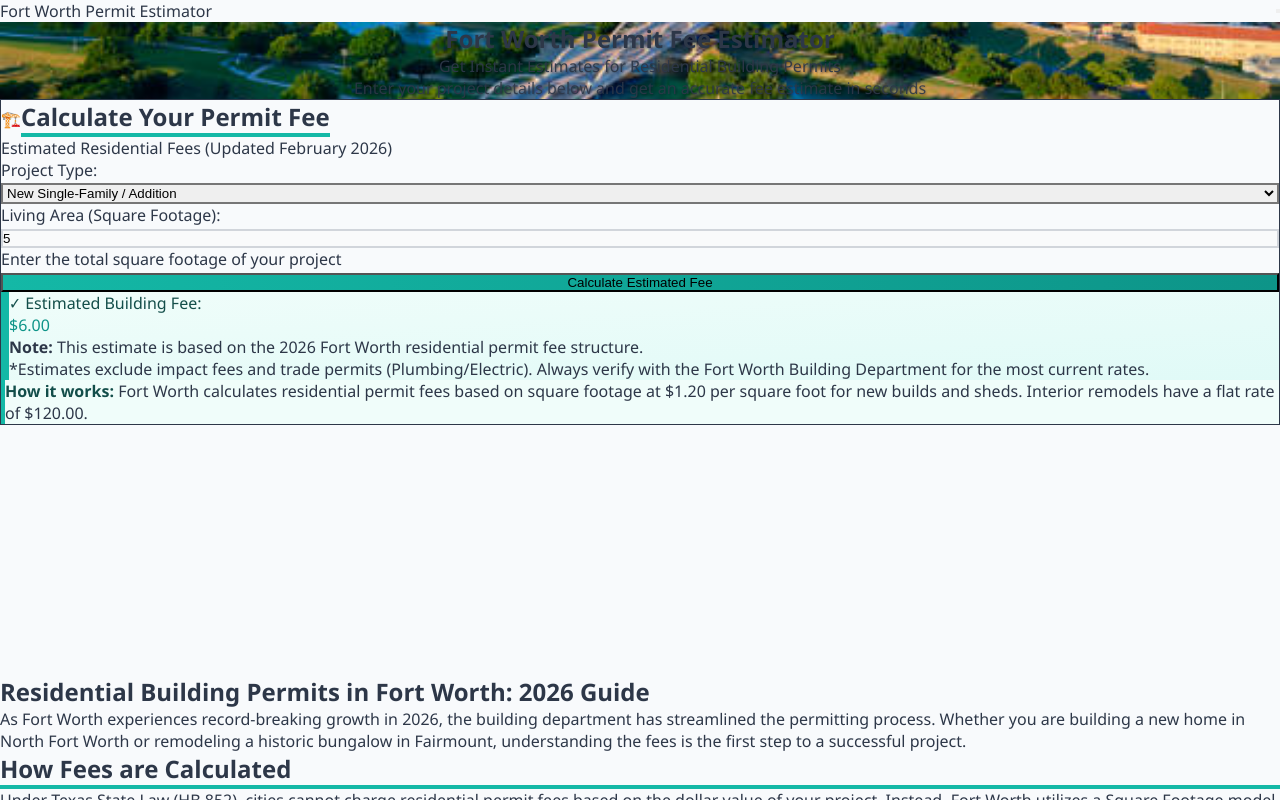
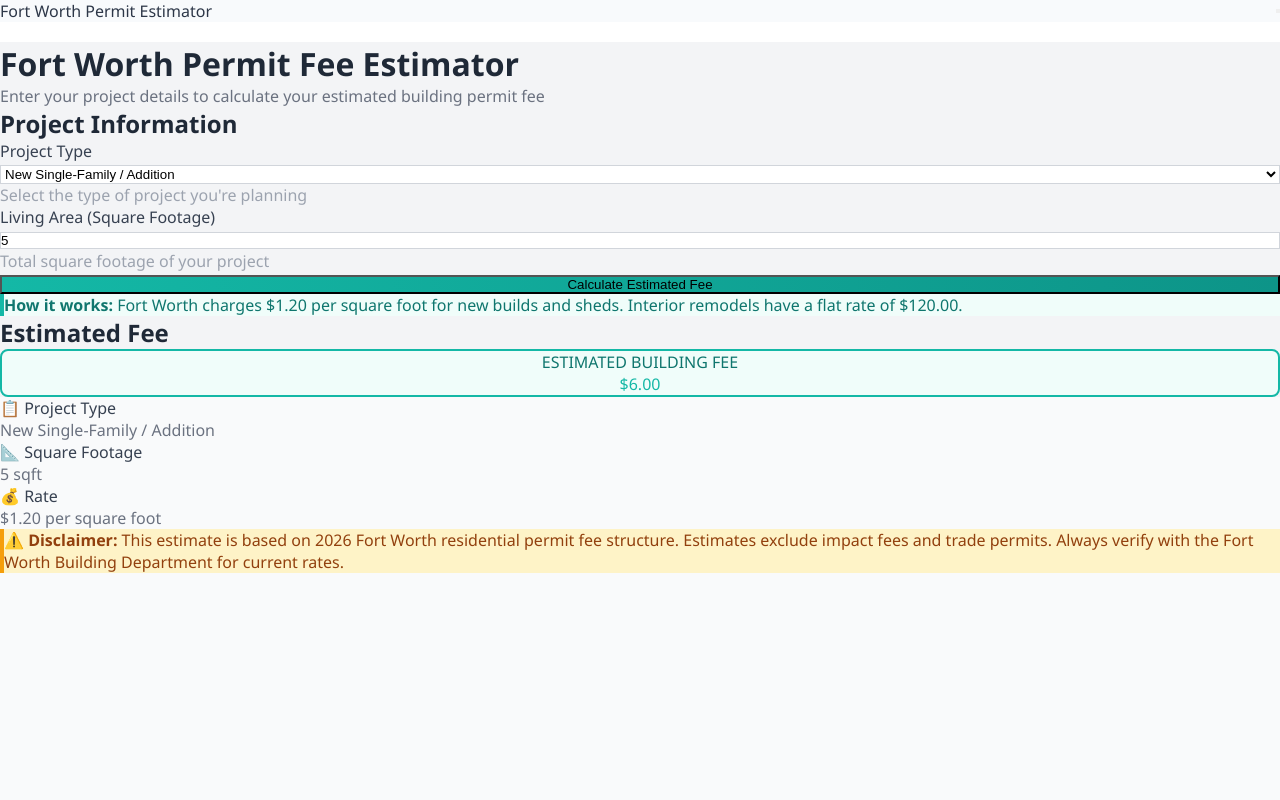
Before and after one commit to bryndonprestong-arch/fort-worth-permit-estimator, a React (Vite) app: page / in a window 1280 px wide. Both pictures are taken after typing "5" into the empty fields and a click on the button "Calculate Estimated Fee". Shown: the top 800 px of the page. Built offline with nearby package versions, Linux system fonts and the light colour scheme.

Commit message:
Major redesign: Two-column layout inspired by professional calculators

```diff
--- a/src/components/Calculator.tsx
+++ b/src/components/Calculator.tsx
@@ -11,9 +11,9 @@
     let fee = 0;
 
     if (projectType === 'new' || projectType === 'shed') {
-      fee = sqftValue * 1.2; // 2026 Estimated Rate
+      fee = sqftValue * 1.2;
     } else {
-      fee = 120.0; // 2026 Base Remodel Rate
+      fee = 120.0;
     }
 
     setEstimatedFee(fee);
@@ -26,26 +26,39 @@
   };
 
   return (
-    <div className="max-w-2xl mx-auto p-12 border border-gray-200 rounded-3xl bg-white shadow-2xl">
-      <div className="flex items-center gap-3 mb-8">
-        <div className="text-3xl">🏗️</div>
-        <h2 className="text-4xl font-bold text-gray-800 pb-4" style={{ borderBottom: '4px solid #14b8a6' }}>
-          Calculate Your Permit Fee
+    <div className="w-full py-12" style={{ backgroundColor: '#f3f4f6' }}>
+      <div className="max-w-6xl mx-auto px-6">
+        {/* Title Section */}
+        <div className="mb-12">
+          <h1 className="text-5xl font-bold mb-4" style={{ color: '#1f2937' }}>
+            Fort Worth Permit Fee Estimator
+          </h1>
+          <p className="text-xl" style={{ color: '#6b7280' }}>
+            Enter your project details to calculate your estimated building permit fee
+          </p>
+        </div>
+
+        {/* Two-Column Layout */}
+        <div className="grid grid-cols-1 lg:grid-cols-2 gap-8">
+          {/* LEFT COLUMN - INPUT FORM */}
+          <div className="bg-white rounded-lg shadow-md p-8">
+            <h2 className="text-2xl font-bold mb-8" style={{ color: '#1f2937' }}>
+              Project Information
             </h2>
-      </div>
-      <p className="text-base text-gray-600 mb-12 leading-relaxed">
-        Estimated Residential Fees (Updated February 2026)
-      </p>
 
-      {/* Project Type Selection */}
-      <div className="mb-12">
-        <label className="block font-bold text-gray-800 mb-4 text-lg">
-          Project Type:
+            {/* Project Type */}
+            <div className="mb-8">
+              <label className="block text-sm font-semibold mb-3" style={{ color: '#374151' }}>
+                Project Type
               </label>
               <select
                 value={projectType}
                 onChange={handleProjectTypeChange}
-          className="w-full px-5 py-4 border-2 border-gray-300 rounded-xl bg-gray-50 focus:outline-none text-lg font-semibold"
+                className="w-full px-4 py-3 border rounded-lg text-base"
+                style={{
+                  borderColor: '#d1d5db',
+                  backgroundColor: '#ffffff',
+                }}
                 onFocus={(e) => {
                   e.currentTarget.style.borderColor = '#14b8a6';
                   e.currentTarget.style.boxShadow = '0 0 0 3px rgba(20, 184, 166, 0.1)';
@@ -59,22 +72,26 @@
                 <option value="remodel">Interior Remodel / Repair</option>
                 <option value="shed">Shed or Detached Structure</option>
               </select>
+              <p className="text-xs mt-2" style={{ color: '#9ca3af' }}>
+                Select the type of project you're planning
+              </p>
             </div>
 
             {/* Square Footage Input */}
             {projectType !== 'remodel' && (
-        <div className="mb-12">
-          <label className="block font-bold text-gray-800 mb-4 text-lg">
-            Living Area (Square Footage):
+              <div className="mb-8">
+                <label className="block text-sm font-semibold mb-3" style={{ color: '#374151' }}>
+                  Living Area (Square Footage)
                 </label>
                 <input
                   type="number"
                   placeholder="e.g. 2400"
                   value={sqft}
                   onChange={(e) => setSqft(e.target.value)}
-            className="w-full px-5 py-4 border-2 border-gray-300 rounded-xl text-lg font-semibold"
+                  className="w-full px-4 py-3 border rounded-lg text-base"
                   style={{
-              backgroundColor: '#f9fafb',
+                    borderColor: '#d1d5db',
+                    backgroundColor: '#ffffff',
                   }}
                   onFocus={(e) => {
                     e.currentTarget.style.borderColor = '#14b8a6';
@@ -85,14 +102,16 @@
                     e.currentTarget.style.boxShadow = 'none';
                   }}
                 />
-          <p className="text-sm text-gray-500 mt-3">Enter the total square footage of your project</p>
+                <p className="text-xs mt-2" style={{ color: '#9ca3af' }}>
+                  Total square footage of your project
+                </p>
               </div>
             )}
 
             {/* Calculate Button */}
             <button
               onClick={handleCalculate}
-        className="w-full text-white py-5 rounded-xl text-xl font-bold transition-all shadow-lg hover:shadow-xl mb-12"
+              className="w-full py-4 rounded-lg text-lg font-bold text-white transition-all mt-4"
               style={{
                 background: 'linear-gradient(to right, #14b8a6, #0d9488)',
                 cursor: 'pointer',
@@ -100,46 +119,102 @@
               onMouseEnter={(e) => {
                 e.currentTarget.style.background = 'linear-gradient(to right, #0d9488, #0f766e)';
                 e.currentTarget.style.transform = 'translateY(-2px)';
+                e.currentTarget.style.boxShadow = '0 10px 15px rgba(20, 184, 166, 0.3)';
               }}
               onMouseLeave={(e) => {
                 e.currentTarget.style.background = 'linear-gradient(to right, #14b8a6, #0d9488)';
                 e.currentTarget.style.transform = 'translateY(0)';
+                e.currentTarget.style.boxShadow = 'none';
               }}
             >
               Calculate Estimated Fee
             </button>
 
-      {/* Result Display */}
-      {showResult && (
-        <div className="p-10 rounded-2xl mb-12 animate-fadeIn" style={{
-          background: 'linear-gradient(to bottom right, #f0fdfa, #e0faf7)',
-          borderLeft: '8px solid #14b8a6',
+            {/* Info Box */}
+            <div className="mt-8 p-6 rounded-lg" style={{
+              backgroundColor: '#f0fdfa',
+              borderLeft: '4px solid #14b8a6',
             }}>
-          <p className="font-bold text-lg mb-4" style={{ color: '#134e4a' }}>
-            ✓ Estimated Building Fee:
-          </p>
-          <div className="text-6xl font-black mb-8" style={{ color: '#0d9488' }}>
-            ${estimatedFee?.toLocaleString(undefined, { minimumFractionDigits: 2, maximumFractionDigits: 2 })}
-          </div>
-          <div className="space-y-4">
-            <p className="text-sm text-gray-700 leading-relaxed">
-              <strong>Note:</strong> This estimate is based on the 2026 Fort Worth residential permit fee structure.
-            </p>
-            <p className="text-xs text-gray-600 leading-relaxed">
-              *Estimates exclude impact fees and trade permits (Plumbing/Electric). Always verify with the Fort Worth Building Department for the most current rates.
+              <p className="text-sm" style={{ color: '#0f766e' }}>
+                <strong>How it works:</strong> Fort Worth charges $1.20 per square foot for new builds and sheds. Interior remodels have a flat rate of $120.00.
               </p>
             </div>
           </div>
+
+          {/* RIGHT COLUMN - RESULTS */}
+          <div className="bg-white rounded-lg shadow-md p-8">
+            <h2 className="text-2xl font-bold mb-8" style={{ color: '#1f2937' }}>
+              Estimated Fee
+            </h2>
+
+            {showResult ? (
+              <div className="space-y-8">
+                {/* Main Result */}
+                <div className="text-center py-8" style={{
+                  backgroundColor: '#f0fdfa',
+                  borderRadius: '8px',
+                  border: '2px solid #14b8a6',
+                }}>
+                  <p className="text-sm font-semibold mb-3" style={{ color: '#0f766e' }}>
+                    ESTIMATED BUILDING FEE
+                  </p>
+                  <div className="text-6xl font-black" style={{ color: '#14b8a6' }}>
+                    ${estimatedFee?.toLocaleString(undefined, { minimumFractionDigits: 2, maximumFractionDigits: 2 })}
+                  </div>
+                </div>
+
+                {/* Details */}
+                <div className="space-y-4 text-sm" style={{ color: '#6b7280' }}>
+                  <div className="p-4 rounded-lg" style={{ backgroundColor: '#f9fafb' }}>
+                    <p className="font-semibold mb-2" style={{ color: '#374151' }}>
+                      📋 Project Type
+                    </p>
+                    <p>
+                      {projectType === 'new' && 'New Single-Family / Addition'}
+                      {projectType === 'remodel' && 'Interior Remodel / Repair'}
+                      {projectType === 'shed' && 'Shed or Detached Structure'}
+                    </p>
+                  </div>
+
+                  {projectType !== 'remodel' && (
+                    <div className="p-4 rounded-lg" style={{ backgroundColor: '#f9fafb' }}>
+                      <p className="font-semibold mb-2" style={{ color: '#374151' }}>
+                        📐 Square Footage
+                      </p>
+                      <p>{parseFloat(sqft).toLocaleString()} sqft</p>
+                    </div>
                   )}
 
-      {/* Info Box */}
-      <div className="p-8 rounded-lg" style={{
-        backgroundColor: '#f0fdfa',
-        borderLeft: '4px solid #14b8a6',
+                  <div className="p-4 rounded-lg" style={{ backgroundColor: '#f9fafb' }}>
+                    <p className="font-semibold mb-2" style={{ color: '#374151' }}>
+                      💰 Rate
+                    </p>
+                    <p>
+                      {projectType === 'remodel' ? '$120.00 flat rate' : '$1.20 per square foot'}
+                    </p>
+                  </div>
+                </div>
+
+                {/* Disclaimer */}
+                <div className="text-xs p-4 rounded-lg" style={{
+                  backgroundColor: '#fef3c7',
+                  borderLeft: '4px solid #f59e0b',
+                  color: '#92400e',
                 }}>
-        <p className="text-sm text-gray-700 leading-relaxed">
-          <strong style={{ color: '#134e4a' }}>How it works:</strong> Fort Worth calculates residential permit fees based on square footage at $1.20 per square foot for new builds and sheds. Interior remodels have a flat rate of $120.00.
+                  <p>
+                    <strong>⚠️ Disclaimer:</strong> This estimate is based on 2026 Fort Worth residential permit fee structure. Estimates exclude impact fees and trade permits. Always verify with the Fort Worth Building Department for current rates.
                   </p>
+                </div>
+              </div>
+            ) : (
+              <div className="text-center py-12" style={{ color: '#9ca3af' }}>
+                <p className="text-lg">
+                  👆 Enter your project details and click "Calculate Estimated Fee" to see your results
+                </p>
+              </div>
+            )}
+          </div>
+        </div>
       </div>
     </div>
   );
--- a/src/pages/Home.tsx
+++ b/src/pages/Home.tsx
@@ -5,85 +5,63 @@
 
 export const Home: React.FC = () => {
   return (
-    <div className="min-h-screen bg-gray-50">
-      {/* Hero Section with Background Image */}
-      <section
-        className="relative py-32 px-6 text-white overflow-hidden"
-        style={{
-          backgroundImage: 'url(/fort-worth-bg.jpg)',
-          backgroundSize: 'cover',
-          backgroundPosition: 'center',
-          backgroundColor: '#0d9488',
-        }}
-      >
-        {/* Dark overlay for readability */}
-        <div className="absolute inset-0" style={{ backgroundColor: 'rgba(0, 0, 0, 0.4)' }}></div>
+    <div className="min-h-screen" style={{ backgroundColor: '#ffffff' }}>
+      {/* Navigation Spacer */}
+      <div style={{ height: '20px' }}></div>
 
-        <div className="relative max-w-4xl mx-auto text-center z-10">
-          <h1 className="text-7xl font-bold mb-8 leading-tight" style={{ textShadow: '2px 2px 4px rgba(0,0,0,0.3)' }}>
-            Fort Worth Permit Fee Estimator
-          </h1>
-          <p className="text-2xl opacity-95 mb-6 font-semibold" style={{ textShadow: '1px 1px 2px rgba(0,0,0,0.3)' }}>
-            Get Instant Estimates for Residential Building Permits
-          </p>
-          <p className="text-lg opacity-90" style={{ textShadow: '1px 1px 2px rgba(0,0,0,0.3)' }}>
-            Enter your project details below and get an accurate fee estimate in seconds
-          </p>
-        </div>
-      </section>
+      {/* Calculator - Main Content */}
+      <Calculator />
 
-      {/* Main Content */}
-      <div className="max-w-6xl mx-auto px-6">
-        {/* Calculator Section - Prominent */}
-        <div className="py-16">
-          <Calculator />
-        </div>
-
-        {/* Ad Space 1 - After Calculator */}
-        <div className="my-12">
+      {/* Ad Space 1 */}
+      <div className="py-8" style={{ backgroundColor: '#f9fafb' }}>
+        <div className="max-w-6xl mx-auto px-6">
           <AdSense slot="1234567890" format="horizontal" />
         </div>
+      </div>
 
-        {/* Article Section */}
-        <div className="py-16">
+      {/* Article Section */}
+      <div style={{ backgroundColor: '#f9fafb' }}>
+        <div className="max-w-6xl mx-auto px-6 py-12">
           <Article />
         </div>
+      </div>
 
-        {/* Ad Space 2 - After Article */}
-        <div className="my-12">
+      {/* Ad Space 2 */}
+      <div className="py-8" style={{ backgroundColor: '#ffffff' }}>
+        <div className="max-w-6xl mx-auto px-6">
           <AdSense slot="0987654321" format="vertical" />
         </div>
       </div>
 
       {/* Footer */}
-      <footer className="text-white py-20 mt-24" style={{ backgroundColor: '#134e4a' }}>
+      <footer className="text-white py-16 mt-12" style={{ backgroundColor: '#134e4a' }}>
         <div className="max-w-6xl mx-auto px-6">
-          <div className="grid grid-cols-1 md:grid-cols-3 gap-16 mb-16">
+          <div className="grid grid-cols-1 md:grid-cols-3 gap-12 mb-12">
             <div>
-              <h3 className="text-white font-bold text-lg mb-6">About</h3>
+              <h3 className="text-lg font-bold mb-4">About</h3>
               <p className="text-sm leading-relaxed" style={{ color: '#d1fae5' }}>
                 Independent permit fee estimation tool for North Texas homeowners. Providing accurate, up-to-date information for Fort Worth residential building permits.
               </p>
             </div>
             <div>
-              <h3 className="text-white font-bold text-lg mb-6">Quick Links</h3>
-              <ul className="text-sm space-y-4">
-                <li><a href="#about" className="transition-colors" style={{ color: '#d1fae5' }} onMouseEnter={(e) => e.currentTarget.style.color = 'white'} onMouseLeave={(e) => e.currentTarget.style.color = '#d1fae5'}>About & Contact</a></li>
-                <li><a href="#privacy" className="transition-colors" style={{ color: '#d1fae5' }} onMouseEnter={(e) => e.currentTarget.style.color = 'white'} onMouseLeave={(e) => e.currentTarget.style.color = '#d1fae5'}>Privacy Policy</a></li>
-                <li><a href="#terms" className="transition-colors" style={{ color: '#d1fae5' }} onMouseEnter={(e) => e.currentTarget.style.color = 'white'} onMouseLeave={(e) => e.currentTarget.style.color = '#d1fae5'}>Terms of Service</a></li>
+              <h3 className="text-lg font-bold mb-4">Quick Links</h3>
+              <ul className="text-sm space-y-3">
+                <li><a href="#about" style={{ color: '#d1fae5' }} onMouseEnter={(e) => e.currentTarget.style.color = 'white'} onMouseLeave={(e) => e.currentTarget.style.color = '#d1fae5'}>About & Contact</a></li>
+                <li><a href="#privacy" style={{ color: '#d1fae5' }} onMouseEnter={(e) => e.currentTarget.style.color = 'white'} onMouseLeave={(e) => e.currentTarget.style.color = '#d1fae5'}>Privacy Policy</a></li>
+                <li><a href="#terms" style={{ color: '#d1fae5' }} onMouseEnter={(e) => e.currentTarget.style.color = 'white'} onMouseLeave={(e) => e.currentTarget.style.color = '#d1fae5'}>Terms of Service</a></li>
               </ul>
             </div>
             <div>
-              <h3 className="text-white font-bold text-lg mb-6">Official Resources</h3>
-              <ul className="text-sm space-y-4">
-                <li><a href="tel:817-392-2222" className="transition-colors" style={{ color: '#d1fae5' }} onMouseEnter={(e) => e.currentTarget.style.color = 'white'} onMouseLeave={(e) => e.currentTarget.style.color = '#d1fae5'}>📞 817-392-2222</a></li>
-                <li><a href="https://fortworthtexas.gov" target="_blank" rel="noopener noreferrer" className="transition-colors" style={{ color: '#d1fae5' }} onMouseEnter={(e) => e.currentTarget.style.color = 'white'} onMouseLeave={(e) => e.currentTarget.style.color = '#d1fae5'}>Fort Worth Official Site</a></li>
+              <h3 className="text-lg font-bold mb-4">Official Resources</h3>
+              <ul className="text-sm space-y-3">
+                <li><a href="tel:817-392-2222" style={{ color: '#d1fae5' }} onMouseEnter={(e) => e.currentTarget.style.color = 'white'} onMouseLeave={(e) => e.currentTarget.style.color = '#d1fae5'}>📞 817-392-2222</a></li>
+                <li><a href="https://fortworthtexas.gov" target="_blank" rel="noopener noreferrer" style={{ color: '#d1fae5' }} onMouseEnter={(e) => e.currentTarget.style.color = 'white'} onMouseLeave={(e) => e.currentTarget.style.color = '#d1fae5'}>Fort Worth Official Site</a></li>
               </ul>
             </div>
           </div>
 
-          <div className="pt-12" style={{ borderTop: '1px solid rgba(209, 250, 229, 0.3)' }}>
-            <p className="text-center text-sm leading-relaxed" style={{ color: '#d1fae5' }}>
+          <div className="pt-8" style={{ borderTop: '1px solid rgba(209, 250, 229, 0.3)' }}>
+            <p className="text-center text-sm" style={{ color: '#d1fae5' }}>
               © 2026 Fort Worth Permit Estimator. Not affiliated with the City of Fort Worth.
               <br />
               Estimates are for informational purposes only. Always verify with official city sources.
```
Lines whose indentation alone changed are shown as unchanged.
